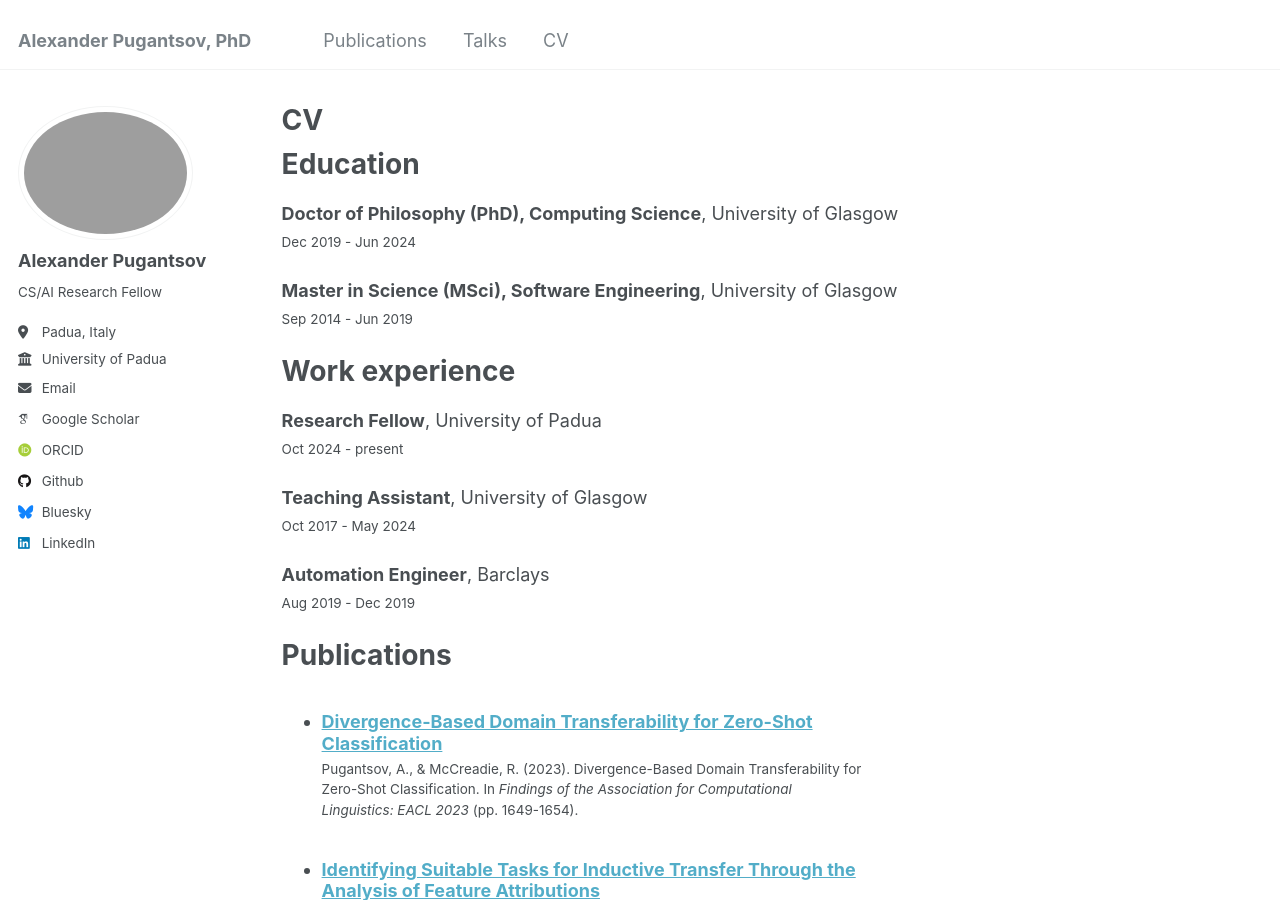
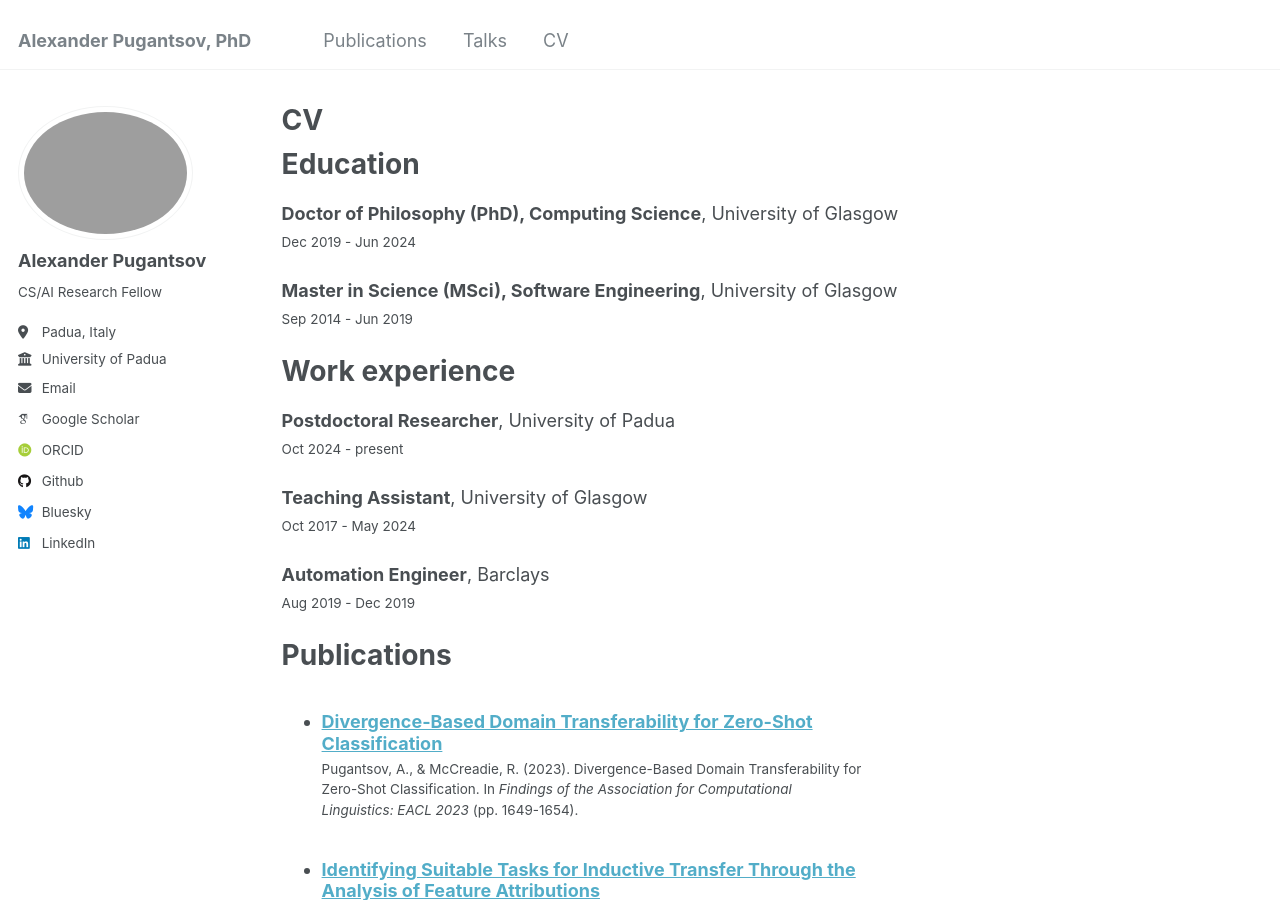
Before and after one commit to pugantsov/pugantsov.github.io, a Jekyll site: the page built from _pages/cv.md, in a window 1280 px wide and 900 px high. Built offline with Jekyll 4.4.1, drawn with Linux system fonts in a browser that asks for light colours; some web fonts are replaced.

Commit message:
Update cv.md

```diff
--- a/_pages/cv.md
+++ b/_pages/cv.md
@@ -19,7 +19,7 @@ Education
 
 Work experience
 ======
-**Research Fellow**, University of Padua<br>
+**Postdoctoral Researcher**, University of Padua<br>
 <small>Oct 2024 - present</small>
 
 **Teaching Assistant**, University of Glasgow<br>
```
